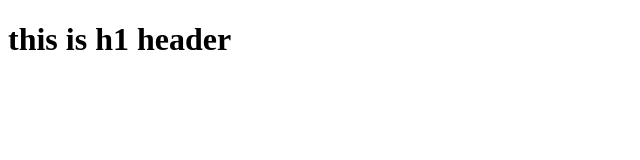
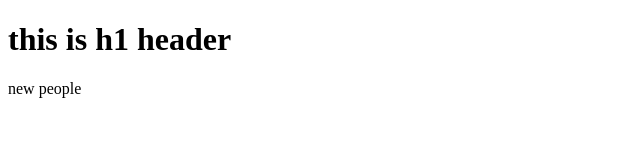
Before and after one commit to wenxh15/repodemo, a plain HTML site: page index.html in a window 1280 px wide. Shown: the full height of the page, 0-640 px from the left. Drawn offline with Linux system fonts and the light colour scheme.

Commit message:
new-commit

```diff
--- a/index.html
+++ b/index.html
@@ -2,5 +2,6 @@
 <html>
   <body>
     <h1>this is h1 header</h1>
+    <p>new people</p>
   </body>
 </html>
```
